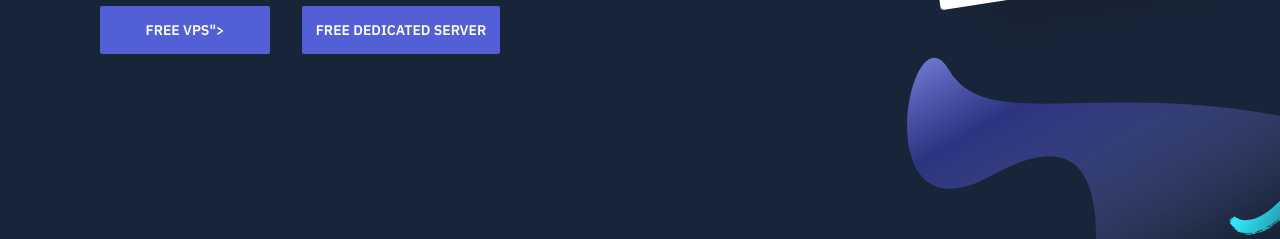
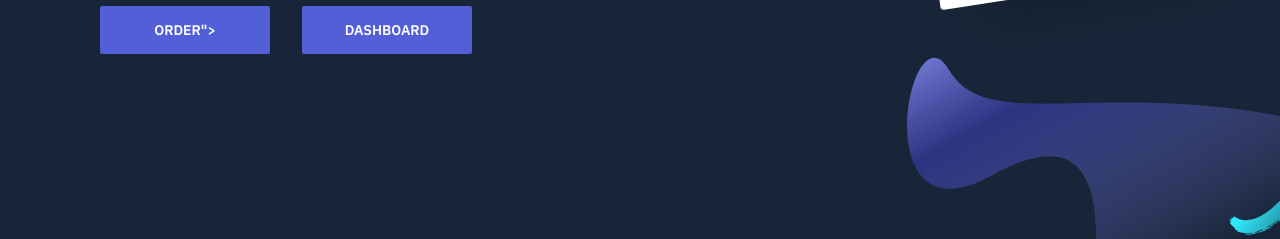
Before and after one commit to theoddcompanyy/theoddcompanyy.github.io, a plain HTML site: page index.html in a window 1280 px wide. Shown: the part 402-641 px from the top of the page. Drawn offline with nearby package versions, Linux system fonts and the light colour scheme.

Commit message:
Update index.html

```diff
--- a/index.html
+++ b/index.html
@@ -45,8 +45,8 @@
                             <h1 class="hero-title mt-0">Fnode.Eu.Org</h1>
                             <p class="hero-paragraph">What Happened? We will be continuing our services soon.</p>
                             <div class="hero-cta">
-                                <a class="button button-primary" href="https://freevps.linuxlim.eu.org/freevps.asp">Free VPS"></a>
-                                <a class="button button-primary" href="https://dedicatedserver.linuxlim.eu.org/server.aspx">Free Dedicated Server</a>
+                                <a class="button button-primary" href="http://order.fnode.eu.org/">Order"></a>
+                                <a class="button button-primary" href="http://dashboard.fnode.eu.org/">Dashboard</a>
 
                             </div>
                         </div>
```
